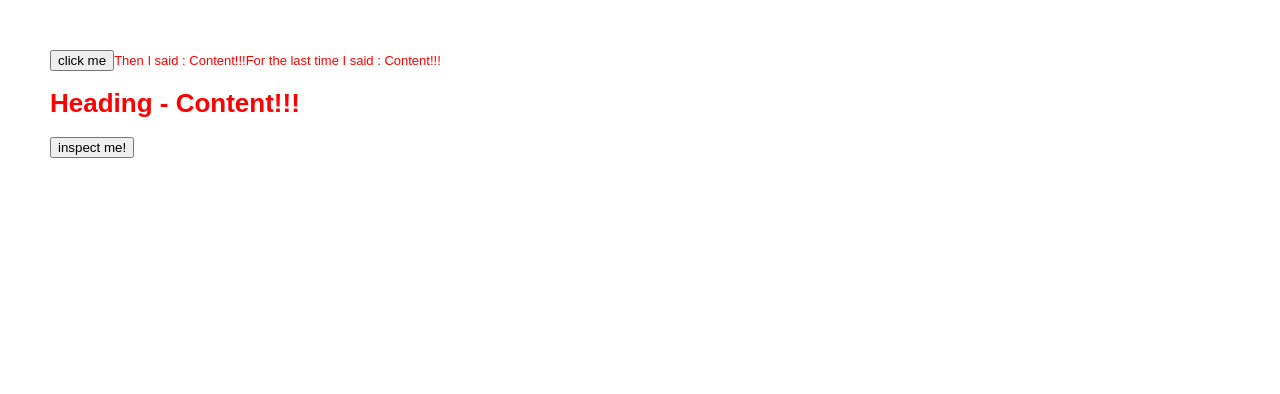
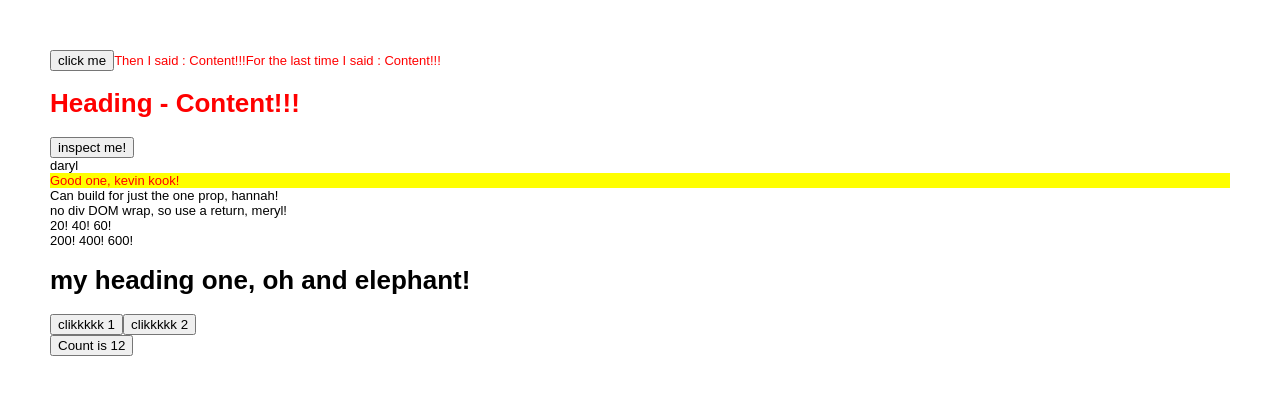
Before and after one commit to itkilleddave/react-thinking-in-react, a React (Create React App) app: page / in a window 1280 px wide. Shown: the top 394 px of the page. Built offline with nearby package versions, Linux system fonts and the light colour scheme.

Commit message:
experimenting with classes

```diff
--- a/src/Components/FreeCodeCamp.js
+++ b/src/Components/FreeCodeCamp.js
@@ -4,7 +4,7 @@ import ReactDOM from 'react-dom';
 
 // pure React (non JSX) functions
 
-function Button (props) {
+function PureButton (props) {
 
   return React.createElement(
     "button", // element
@@ -12,7 +12,7 @@ function Button (props) {
     props.label // children
     );
 }
-function Heading(props) {
+function PureHeading(props) {
 
   return React.createElement(
     "h1", // element
@@ -20,7 +20,7 @@ function Heading(props) {
     props.words // children
     );
 }
-function Content(props) {
+function PureContent(props) {
 
   return React.createElement(
     "span", // element
@@ -29,9 +29,130 @@ function Content(props) {
     "Then I said : "+props.content,
     "For the last time I said : "+props.content,
     // children (nesting other react components)
-    React.createElement(Heading, {words: "Heading - "+props.content}),
-    React.createElement(Button, {label: "inspect me!"}),
+    React.createElement(PureHeading, {words: "Heading - "+props.content}),
+    React.createElement(PureButton, {label: "inspect me!"}),
     );
+
+}
+
+// JSX
+
+const NameDisplay = (props) => <div>{props.name}</div>;
+
+const ErrorDisplay = (props) => <div style={{color:'#f00', background:'yellow'}}>
+                                Good one, {props.firstName} {props.lastName}!
+                                </div>;
+
+const PropDisplay = ({just1prop}) => <div>
+                                      Can build for just the one prop, {just1prop}!
+                                      </div>;
+const ReturnDisplay = ({name}) => {
+                                  return "no div DOM wrap, so use a return, "+name+"!";
+                                  }
+
+const Doubler = ({input=[100,200,300]}) => {
+                              return input.map(i => (i*2)+"! ");
+       }
+// Class
+
+class MyHeading extends React.Component {
+
+    constructor(props) {
+      super(props);
+      this.animal = "elephant";
+    }
+
+    render() {
+      return <h1>my heading {this.props.number}, oh and {this.animal}!</h1>;
+    }
+}
+
+class MyButton extends React.Component {
+
+  button1HandleClick() {
+    alert("1 - regular function");
+  }
+  button2HandleClick = () => {
+    alert("2 - same thing as 1, but written as arrow function");
+  }
+
+  render() {
+    return (
+      <div>
+      <button onClick={this.button1HandleClick}>
+      {this.props.label1}
+      </button>
+      <button onClick={this.button2HandleClick}>
+      {this.props.label2}
+      </button>
+      </div>
+      );
+  }
+}
+
+// class CounterButton extends React.Component {
+//   state = {
+//     clickCounter: 0,
+//     currentTimestamp: new Date(),
+//   };
+
+//   handleClick = () => {
+//     this.setState((prevState) => {
+//      return { clickCounter: prevState.clickCounter + 1 };
+//     });
+//   };
+
+//   componentDidMount() {
+//    setInterval(() => {
+//      this.setState({ currentTimestamp: new Date() })
+//     }, 1000);
+//   }
+
+//   render() {
+//     return (
+//       <div>
+//         <button onClick={this.handleClick}>Click</button>
+//         <p>Clicked: {this.state.clickCounter}</p>
+//         <p>Time: {this.state.currentTimestamp.toLocaleString()}</p>
+//       </div>
+//     );
+//   }
+// }
+
+class CounterButton extends React.Component {
+
+  constructor(props) {
+    super(props);
+    this.state = {clickCount: 12};
+  }
+  handleClick() {
+    const clickCount = this.state.clickCount+1;
+    this.setState({clickCount: clickCount});
+  }
+
+  render() {
+    const clickCount = this.state.clickCount;
+    return(
+    <div>
+     <button onClick={() => this.handleClick()}>Count is {clickCount}</button>
+    </div>
+    );
+  }
+
+  // handleClick = () => {
+  //   const clickCount = this.state.clickCount+1;
+  //   this.setState({clickCount: clickCount});
+  // }
+
+  // render() {
+  //   const clickCount = this.state.clickCount;
+  //   return(
+  //   <div>
+  //    <button onClick={this.handleClick}>Count is {clickCount}</button>
+  //   </div>
+  //   );
+  // }
+
 
 }
 
@@ -39,14 +160,33 @@ class FreeCodeCamp extends React.Component {
   render() {
     return (
       <div>
-        {/* pure React (non JSX) functions */}
-        {React.createElement(Button, {label: "click me"})}
-        {React.createElement(Content, {content: "Content!!!"})}
 
-        {/*
-        <Button label="click me" />
-        <BigHeading content="Abba Zibabba!" />
-        */}
+          {/* pure React (non JSX) functions */}
+
+          {React.createElement(PureButton, {label: "click me"})}
+          {React.createElement(PureContent, {content: "Content!!!"})}
+
+          {/*
+          <Button label="click me" />
+          <BigHeading content="Abba Zibabba!" />
+          */}
+
+          {/* JSX */}
+
+          <NameDisplay name="daryl" />
+          <ErrorDisplay firstName="kevin" lastName="kook" />
+          <PropDisplay just1prop="hannah" />
+          <ReturnDisplay name="meryl" />
+          <br />
+          <Doubler input={[10,20,30]}/>
+          <br />
+          <Doubler/> {/* same Doubler function, but omitting the input uses the default from the definition paramters */}
+
+          {/* Class Syntax */}
+
+          <MyHeading number="one"/>
+          <MyButton label1="clikkkkk 1" label2="clikkkkk 2" />
+          <CounterButton />
 
       </div>
       );
```
